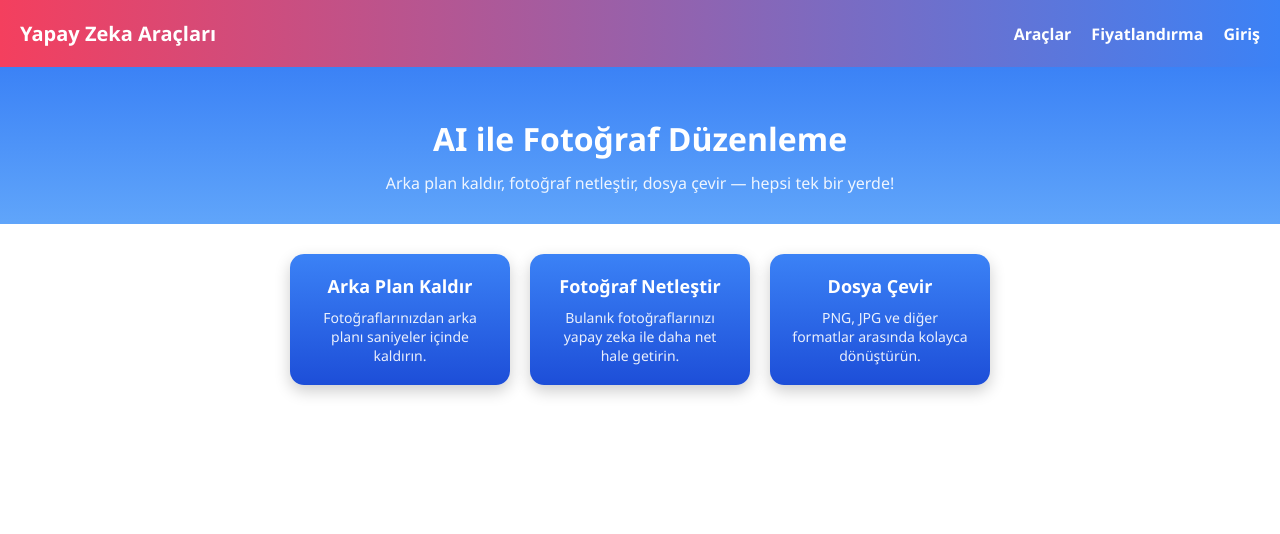
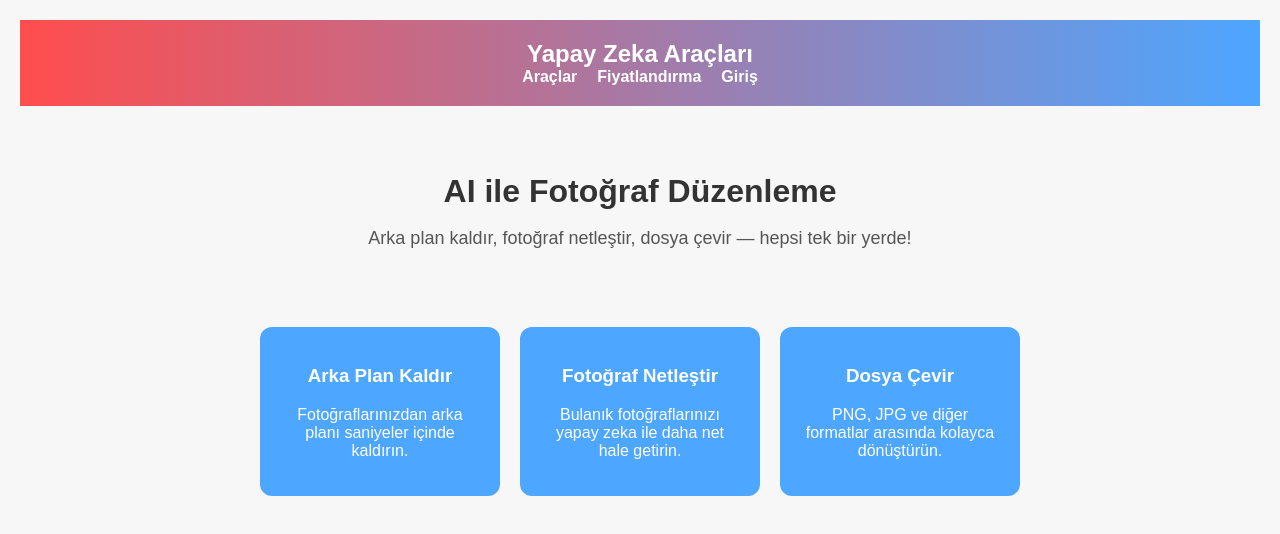
Before and after one commit to cerkeztugay96-del/ai-web-frontend, a React app: page / in a window 1280 px wide. Shown: the top 534 px of the page. Built offline with nearby package versions, Linux system fonts and the light colour scheme; the HTML template or start-up script is replaced by a standard one.

Commit message:
arka plan kaldır sayfası eklendi

```diff
--- a/src/App.jsx
+++ b/src/App.jsx
@@ -1,4 +1,7 @@
-export default function App() {
+import { BrowserRouter as Router, Routes, Route, Link } from "react-router-dom";
+import RemoveBg from "./RemoveBg";
+
+function Home() {
   return (
     <div className="page">
       {/* Üst renkli header alanı */}
@@ -21,10 +24,10 @@ export default function App() {
 
       {/* Araç kartları */}
       <section className="tools">
-        <div className="card">
+        <Link to="/arka-plan-kaldir" className="card">
           <h3>Arka Plan Kaldır</h3>
           <p>Fotoğraflarınızdan arka planı saniyeler içinde kaldırın.</p>
-        </div>
+        </Link>
         <div className="card">
           <h3>Fotoğraf Netleştir</h3>
           <p>Bulanık fotoğraflarınızı yapay zeka ile daha net hale getirin.</p>
@@ -37,3 +40,14 @@ export default function App() {
     </div>
   );
 }
+
+export default function App() {
+  return (
+    <Router>
+      <Routes>
+        <Route path="/" element={<Home />} />
+        <Route path="/arka-plan-kaldir" element={<RemoveBg />} />
+      </Routes>
+    </Router>
+  );
+}
--- a/src/RemoveBg.jsx
+++ b/src/RemoveBg.jsx
@@ -1,16 +1,83 @@
-function RemoveBg() {
+import { useRef, useState } from "react";
+
+export default function RemoveBg() {
+  const API_BASE = import.meta.env.VITE_API_BASE;
+  const fileInputRef = useRef(null);
+  const [loading, setLoading] = useState(false);
+  const [resultUrl, setResultUrl] = useState(null);
+  const [error, setError] = useState("");
+
+  const pickFile = () => {
+    setResultUrl(null);
+    setError("");
+    if (fileInputRef.current) fileInputRef.current.click();
+  };
+
+  const handleChange = async (e) => {
+    const file = e.target.files?.[0];
+    if (!file) return;
+    await uploadAndProcess(file);
+  };
+
+  const uploadAndProcess = async (file) => {
+    try {
+      setLoading(true);
+      setError("");
+      const fd = new FormData();
+      fd.append("file", file);
+
+      const res = await fetch(`${API_BASE}/arka-plan-kaldir`, {
+        method: "POST",
+        body: fd,
+      });
+
+      if (!res.ok) {
+        throw new Error(`Sunucu hatası: ${res.status}`);
+      }
+
+      const blob = await res.blob();
+      const url = URL.createObjectURL(blob);
+      setResultUrl(url);
+    } catch (err) {
+      setError(err.message || "Bilinmeyen hata");
+    } finally {
+      setLoading(false);
+    }
+  };
+
   return (
-    <div style={{ textAlign: "center", padding: "50px" }}>
-      <h1>Arka Plan Kaldır</h1>
-      <p>
-        Buraya fotoğraf yükleyip arka planını kaldırabileceksin.
-        (Şimdilik demo sayfa)
-      </p>
-      <input type="file" />
-      <br /><br />
-      <button style={{ padding: "10px 20px" }}>Yükle ve Kaldır</button>
+    <div className="page">
+      <header className="hero">
+        <h2 className="brand">Arka Plan Kaldır</h2>
+      </header>
+
+      <main className="card">
+        <h1 className="title">Fotoğraf Yükle</h1>
+        <p className="hint">Seçtiğin görselden arka plan otomatik kaldırılacak.</p>
+
+        <input
+          ref={fileInputRef}
+          type="file"
+          accept="image/*"
+          onChange={handleChange}
+          style={{ display: "none" }}
+        />
+
+        <button className="cta" onClick={pickFile} disabled={loading}>
+          {loading ? "İşleniyor..." : "Görsel Seç ve Yükle"}
+        </button>
+
+        {error && <div className="error">⚠️ {error}</div>}
+
+        {resultUrl && (
+          <div className="result">
+            <img src={resultUrl} alt="Sonuç" />
+            <a className="download" href={resultUrl} download="sonuc.png">
+              PNG’yi İndir
+            </a>
+          </div>
+        )}
+      </main>
     </div>
   );
 }
-
-export default RemoveBg;
--- a/src/index.css
+++ b/src/index.css
@@ -1,75 +1,102 @@
-/* Genel reset */
-* { margin: 0; padding: 0; box-sizing: border-box; }
-body, html, #root { height: 100%; }
 body {
-  font-family: "Segoe UI", Arial, sans-serif;
-  background: #fff;
-  color: #0f172a;
+  margin: 0;
+  font-family: Arial, sans-serif;
+  background: #f7f7f7;
+  color: #333;
 }
 
-/* Hero alanı */
+/* Header */
 .hero {
-  background: linear-gradient(90deg, #f43f5e, #3b82f6);
+  background: linear-gradient(to right, #ff4d4d, #4da6ff);
   color: white;
   padding: 20px;
-  display: flex;
-  justify-content: space-between;
-  align-items: center;
+  text-align: center;
 }
-.brand {
-  font-size: 20px;
+.hero .brand {
+  margin: 0;
+  font-size: 24px;
+}
+.hero .nav a {
+  color: white;
+  margin: 0 10px;
+  text-decoration: none;
   font-weight: bold;
 }
-.nav a {
-  margin-left: 20px;
-  color: white;
-  font-weight: 600;
-  text-decoration: none;
+
+/* Ana sayfa bölümleri */
+.intro {
+  text-align: center;
+  padding: 40px 20px;
+}
+.intro .title {
+  font-size: 32px;
+  margin-bottom: 10px;
+}
+.intro .subtitle {
+  font-size: 18px;
+  color: #555;
 }
 
-/* Başlık */
-.intro {
-  text-align: center;
-  padding: 50px 20px 30px;
-  background: linear-gradient(to bottom, #3b82f6, #60a5fa);
-  color: white;
-}
-.title {
-  font-size: 32px;
-  font-weight: 800;
-  margin-bottom: 12px;
-}
-.subtitle {
-  font-size: 16px;
-  opacity: 0.9;
-}
-
-/* Araç kartları */
+/* Kartlar */
 .tools {
   display: flex;
   justify-content: center;
   gap: 20px;
-  padding: 30px 20px;
+  padding: 20px;
   flex-wrap: wrap;
 }
 .card {
-  background: linear-gradient(to bottom, #3b82f6, #1d4ed8);
+  background: #4da6ff;
   color: white;
   padding: 20px;
-  border-radius: 14px;
-  width: 220px;
+  border-radius: 12px;
+  width: 200px;
   text-align: center;
-  box-shadow: 0 6px 16px rgba(0,0,0,0.2);
-  transition: transform 0.2s ease;
+  text-decoration: none;
+  transition: transform 0.2s;
 }
 .card:hover {
-  transform: translateY(-4px);
+  transform: scale(1.05);
 }
-.card h3 {
-  margin-bottom: 10px;
-  font-size: 18px;
+
+/* RemoveBg sayfası */
+.page {
+  padding: 20px;
+  text-align: center;
 }
-.card p {
-  font-size: 14px;
-  opacity: 0.9;
+.cta {
+  padding: 10px 20px;
+  margin-top: 20px;
+  background: #4da6ff;
+  color: white;
+  border: none;
+  border-radius: 8px;
+  cursor: pointer;
 }
+.cta:hover {
+  background: #357abd;
+}
+.result {
+  margin-top: 20px;
+}
+.result img {
+  max-width: 100%;
+  border: 1px solid #ccc;
+  border-radius: 8px;
+}
+.download {
+  display: block;
+  margin-top: 10px;
+  background: #28a745;
+  color: white;
+  padding: 10px;
+  border-radius: 8px;
+  text-decoration: none;
+}
+.download:hover {
+  background: #1e7e34;
+}
+.error {
+  color: red;
+  margin-top: 10px;
+}
```
